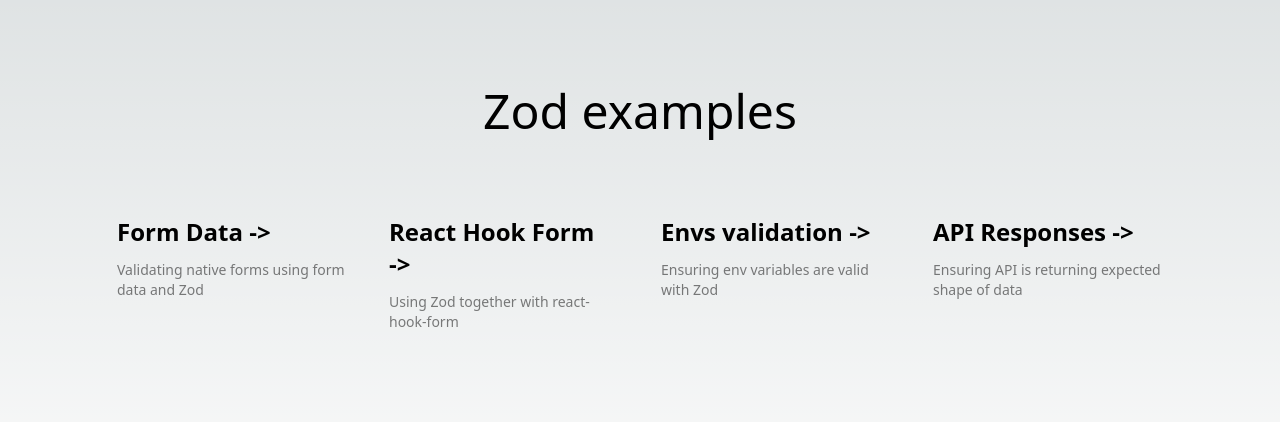
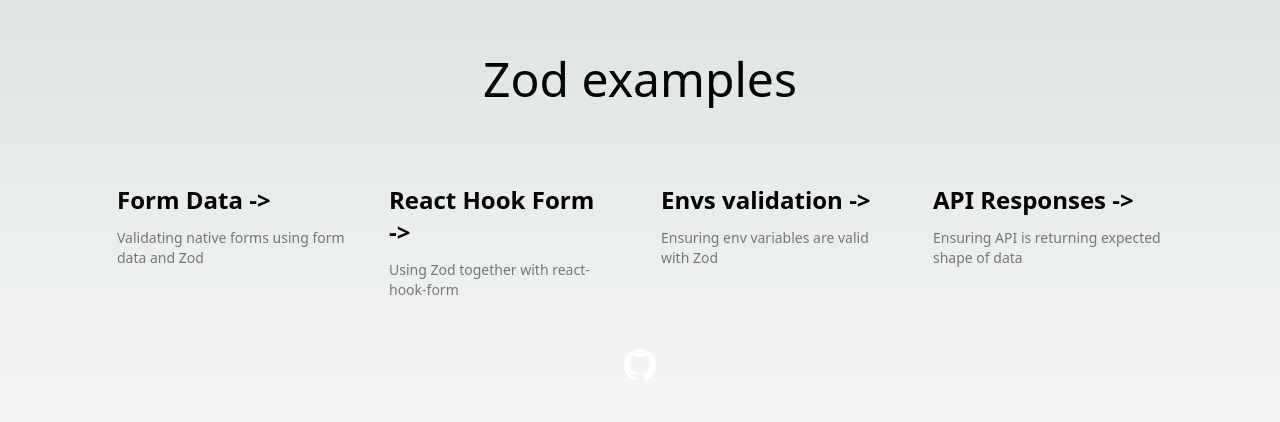
Before and after one commit to dgrzedzielski/zod-examples, a Next.js app: page / in a window 1280 px wide. Shown: the part 182-604 px from the top of the page. Built offline with nearby package versions, Linux system fonts and the light colour scheme.

Commit message:
Add github repo link

```diff
--- /dev/null
+++ b/src/components/github-logo.tsx
@@ -0,0 +1,15 @@
+export const GithubLogo = () => (
+  <svg
+    height="32"
+    aria-hidden="true"
+    viewBox="0 0 16 16"
+    version="1.1"
+    width="32"
+    data-view-component="true"
+  >
+    <path
+      fill="white"
+      d="M8 0c4.42 0 8 3.58 8 8a8.013 8.013 0 0 1-5.45 7.59c-.4.08-.55-.17-.55-.38 0-.27.01-1.13.01-2.2 0-.75-.25-1.23-.54-1.48 1.78-.2 3.65-.88 3.65-3.95 0-.88-.31-1.59-.82-2.15.08-.2.36-1.02-.08-2.12 0 0-.67-.22-2.2.82-.64-.18-1.32-.27-2-.27-.68 0-1.36.09-2 .27-1.53-1.03-2.2-.82-2.2-.82-.44 1.1-.16 1.92-.08 2.12-.51.56-.82 1.28-.82 2.15 0 3.06 1.86 3.75 3.64 3.95-.23.2-.44.55-.51 1.07-.46.21-1.61.55-2.33-.66-.15-.24-.6-.83-1.23-.82-.67.01-.27.38.01.53.34.19.73.9.82 1.13.16.45.68 1.31 2.69.94 0 .67.01 1.3.01 1.49 0 .21-.15.45-.55.38A7.995 7.995 0 0 1 0 8c0-4.42 3.58-8 8-8Z"
+    />
+  </svg>
+);
--- a/src/pages/index.tsx
+++ b/src/pages/index.tsx
@@ -1,4 +1,6 @@
 import Link from 'next/link';
+
+import { GithubLogo } from '~/components/github-logo';
 
 export default function Home() {
   return (
@@ -64,6 +66,16 @@
           </Link>
         </div>
       </div>
+      <div className="mt-8">
+        <a
+          href="https://github.com/dgrzedzielski/zod-examples"
+          target="_blank"
+          rel="noreferrer noopener"
+        >
+          <GithubLogo />
+          <span className="sr-only">Github repo</span>
+        </a>
+      </div>
     </main>
   );
 }
```
Also changed, not shown: 1 other file (tests, documents, lock files or other folders).
